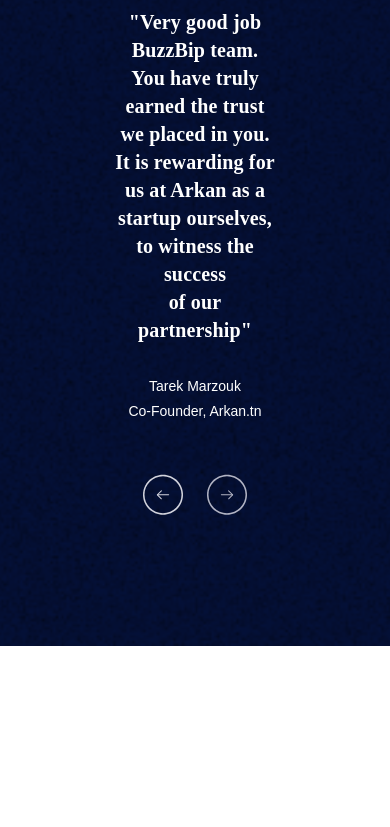
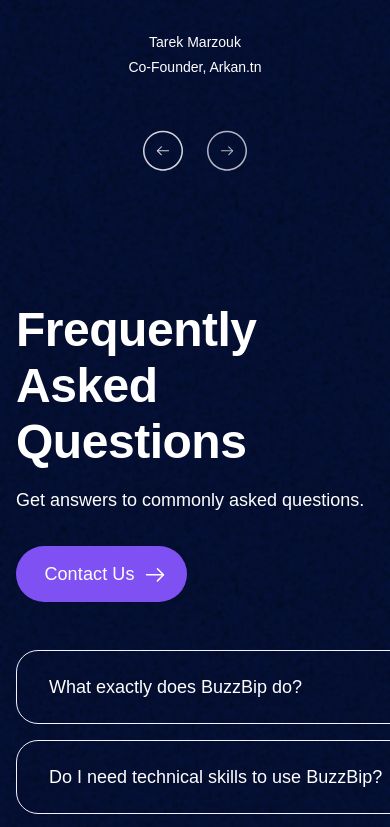
Before and after one commit to FatmaLajmiB/BuzzBip, a Next.js app: page / in a window 390 px wide. Shown: the part 10443-11270 px from the top of the page. Before the commit the page ends 11089 px from the top, so only its background shows below. Built offline with nearby package versions, Linux system fonts and the light colour scheme; a web font is replaced by a local one.

Commit message:
Q&A-Section

```diff
--- a/src/app/page.tsx
+++ b/src/app/page.tsx
@@ -3,9 +3,9 @@
 import KeyBenefitsSection from "@/components/sections/key-benefits-section/KeyBenefitsSection";
 import FeaturesSection from "@/components/sections/features-section/FeaturesSection";
 import Header from "../components/Header";
-import PartnersLogos from "@/components/sections/hero-section/PartnersLogos";
 import StepsSection from "@/components/sections/steps-section/StepsSection";
 import TestimonialsSection from "@/components/sections/testimonials-section/TestimonialsSection";
+import FAQSection from "@/components/sections/q&a-section/FAQSection";
 const TEXTURE_IMAGE_URL = "/images/Texture.png";
 
 export default function Home() {
@@ -37,8 +37,11 @@
       <div className="container mx-auto px-4 py-8 flex flex-col gap-10 pr-24 pl-24 relative z-20">
         <StepsSection />
       </div>
-      <div className="container mx-auto px-4 py-8 flex flex-col gap-10 pr-24 pl-24 relative z-20">
+      <div className="py-8 flex flex-col gap-10 relative z-20">
         <TestimonialsSection />
+      </div>
+      <div className=" flex flex-col gap-10 relative z-20">
+        <FAQSection />
       </div>
 
     </div>
--- /dev/null
+++ b/src/components/sections/q&a-section/ContactInfo.tsx
@@ -0,0 +1,66 @@
+// ContactInfo.tsx
+"use client";
+import React from "react";
+
+interface ContactInfoProps {
+  title: string;
+  description: string;
+  buttonText: string;
+  buttonLink?: string; // Optional: if the button navigates somewhere
+}
+
+function ContactInfo({
+  title,
+  description,
+  buttonText,
+  buttonLink = "#",
+}: ContactInfoProps) {
+  return (
+    <div className="flex-1 lg:mr-16 mb-12 lg:mb-0 max-w-full lg:max-w-[604px]">
+      <h2
+        className="
+          text-[48px] font-semibold leading-[56px] tracking-[-0.01em]
+          text-white mb-4
+        "
+      >
+        {title}
+      </h2>
+      <p
+        className="
+          text-[18px] font-normal leading-[28px] text-white mb-8
+        "
+      >
+        {description}
+      </p>
+      <button
+        onClick={() => (window.location.href = buttonLink)} // Basic navigation
+        className="
+          pl-2 py-4 bg-primary-500 text-white rounded-full
+          font-normal  hover:bg-purple-700 transition-colors
+          flex items-center space-x-2 text-[18px] Leading-[24px] tracking-[0.0075rem] w-[171px] h-[56px] justify-center
+        "
+      >
+        <span>{buttonText}</span>
+        {/* Right arrow icon */}
+        <svg
+          width="24"
+          height="25"
+          viewBox="0 0 24 25"
+          fill="none"
+          xmlns="http://www.w3.org/2000/svg"
+        >
+          <path
+            d="M14.4301 19.6443C14.2401 19.6443 14.0501 19.5743 13.9001 19.4243C13.6101 19.1343 13.6101 18.6543 13.9001 18.3643L19.4401 12.8243L13.9001 7.28434C13.6101 6.99434 13.6101 6.51434 13.9001 6.22434C14.1901 5.93434 14.6701 5.93434 14.9601 6.22434L21.0301 12.2943C21.3201 12.5843 21.3201 13.0643 21.0301 13.3543L14.9601 19.4243C14.8101 19.5743 14.6201 19.6443 14.4301 19.6443Z"
+            fill="white"
+          />
+          <path
+            d="M20.33 13.5742H3.5C3.09 13.5742 2.75 13.2342 2.75 12.8242C2.75 12.4142 3.09 12.0742 3.5 12.0742H20.33C20.74 12.0742 21.08 12.4142 21.08 12.8242C21.08 13.2342 20.74 13.5742 20.33 13.5742Z"
+            fill="white"
+          />
+        </svg>
+      </button>
+    </div>
+  );
+}
+
+export default ContactInfo;
--- /dev/null
+++ b/src/components/sections/q&a-section/FAQItem.tsx
@@ -0,0 +1,73 @@
+// FAQItem.tsx
+"use client";
+import React from "react";
+
+interface FAQItemProps {
+  question: string;
+  answer: string;
+  isOpen: boolean; // Prop to indicate if this item is currently open
+  onClick: () => void; // Function to call when the item is clicked
+}
+
+function FAQItem({ question, answer, isOpen, onClick }: FAQItemProps) {
+  // SVG for the Plus icon
+  const plusIconSvg = `<svg width="32" height="33" viewBox="0 0 32 33" fill="none" xmlns="http://www.w3.org/2000/svg">
+<mask id="path-1-inside-1_1805_11050" fill="white">
+<path d="M0 16.8242C0 7.98766 7.16344 0.824219 16 0.824219C24.8366 0.824219 32 7.98766 32 16.8242C32 25.6608 24.8366 32.8242 16 32.8242C7.16344 32.8242 0 25.6608 0 16.8242Z"/>
+</mask>
+<path d="M16 32.8242V31.3242C7.99187 31.3242 1.5 24.8323 1.5 16.8242H0H-1.5C-1.5 26.4892 6.33502 34.3242 16 34.3242V32.8242ZM32 16.8242H30.5C30.5 24.8323 24.0081 31.3242 16 31.3242V32.8242V34.3242C25.665 34.3242 33.5 26.4892 33.5 16.8242H32ZM16 0.824219V2.32422C24.0081 2.32422 30.5 8.81609 30.5 16.8242H32H33.5C33.5 7.15924 25.665 -0.675781 16 -0.675781V0.824219ZM16 0.824219V-0.675781C6.33502 -0.675781 -1.5 7.15924 -1.5 16.8242H0H1.5C1.5 8.81609 7.99187 2.32422 16 2.32422V0.824219Z" fill="#D3D4DD" mask="url(#path-1-inside-1_1805_11050)"/>
+<path d="M19.5556 17.4353H12.4444C12.2015 17.4353 12 17.2338 12 16.9908C12 16.7479 12.2015 16.5464 12.4444 16.5464H19.5556C19.7985 16.5464 20 16.7479 20 16.9908C20 17.2338 19.7985 17.4353 19.5556 17.4353Z" fill="white"/>
+</svg>
+`;
+
+  // SVG for the Minus icon
+  const minusIconSvg = `<svg width="32" height="33" viewBox="0 0 32 33" fill="none" xmlns="http://www.w3.org/2000/svg">
+<mask id="path-1-inside-1_1805_11055" fill="white">
+<path d="M0 16.8242C0 7.98766 7.16344 0.824219 16 0.824219C24.8366 0.824219 32 7.98766 32 16.8242C32 25.6608 24.8366 32.8242 16 32.8242C7.16344 32.8242 0 25.6608 0 16.8242Z"/>
+</mask>
+<path d="M16 32.8242V31.3242C7.99187 31.3242 1.5 24.8323 1.5 16.8242H0H-1.5C-1.5 26.4892 6.33502 34.3242 16 34.3242V32.8242ZM32 16.8242H30.5C30.5 24.8323 24.0081 31.3242 16 31.3242V32.8242V34.3242C25.665 34.3242 33.5 26.4892 33.5 16.8242H32ZM16 0.824219V2.32422C24.0081 2.32422 30.5 8.81609 30.5 16.8242H32H33.5C33.5 7.15924 25.665 -0.675781 16 -0.675781V0.824219ZM16 0.824219V-0.675781C6.33502 -0.675781 -1.5 7.15924 -1.5 16.8242H0H1.5C1.5 8.81609 7.99187 2.32422 16 2.32422V0.824219Z" fill="#D3D4DD" mask="url(#path-1-inside-1_1805_11055)"/>
+<path d="M19.5556 17.3242H12.4444C12.2015 17.3242 12 17.0976 12 16.8242C12 16.5509 12.2015 16.3242 12.4444 16.3242H19.5556C19.7985 16.3242 20 16.5509 20 16.8242C20 17.0976 19.7985 17.3242 19.5556 17.3242Z" fill="white"/>
+<path d="M16 20.8242C15.7267 20.8242 15.5 20.6227 15.5 20.3798V13.2687C15.5 13.0257 15.7267 12.8242 16 12.8242C16.2733 12.8242 16.5 13.0257 16.5 13.2687V20.3798C16.5 20.6227 16.2733 20.8242 16 20.8242Z" fill="white"/>
+</svg>
+`;
+
+  return (
+    <div
+      className={`
+        ${isOpen ? "bg-accent-purple-900" : "bg-transparent"}
+        rounded-[22px] p-6 mb-4 cursor-pointer w-[604px]
+        transition-all duration-300 ease-in-out border border-accent-purple-50 px-8
+        ${isOpen ? "shadow-lg" : ""}
+      `}
+      onClick={onClick}
+    >
+      <div className="flex justify-between items-center">
+        <h3
+          className="
+            text-[18px] font-medium leading-[24px] text-white
+            max-w-[85%]
+          "
+        >
+          {question}
+        </h3>
+        <div
+          className="text-white w-6 h-6 flex items-center justify-center"
+          dangerouslySetInnerHTML={{
+            __html: isOpen ? plusIconSvg :  minusIconSvg,
+          }}
+        />
+      </div>
+      {isOpen && (
+        <p
+          className="
+            text-[16px] font-normal leading-[24px] text-white mt-4 w-[516px]
+          "
+        >
+          {answer}
+        </p>
+      )}
+    </div>
+  );
+}
+
+export default FAQItem;
--- /dev/null
+++ b/src/components/sections/q&a-section/FAQSection.tsx
@@ -0,0 +1,86 @@
+// FAQSection.tsx
+"use client";
+import React, { useState } from 'react';
+import ContactInfo from './ContactInfo'; // Import the new ContactInfo component
+import FAQItem from './FAQItem';         // Import the new FAQItem component
+
+// Define the structure for an FAQ item
+interface FAQData {
+  question: string;
+  answer: string;
+}
+
+function FAQSection() {
+  // State to manage which FAQ item is currently open.
+  // Stores the index of the open item, or null if none are open.
+  const [openIndex, setOpenIndex] = useState<number | null>(null);
+
+  // Array of FAQ data
+  const faqData: FAQData[] = [
+    {
+      question: "What exactly does BuzzBip do?",
+      answer: "BuzzBip helps e-commerce brands boost sales and retention through AI-powered, personalized SMS and WhatsApp conversations, triggered at the right moment, without manual work.",
+    },
+    {
+      question: "Do I need technical skills to use BuzzBip?",
+      answer: "No, BuzzBip is designed to be user-friendly with an intuitive interface. You don't need any technical skills to set up and manage your campaigns.",
+    },
+    {
+      question: "Can BuzzBip integrate with my e-commerce platform?",
+      answer: "Yes, BuzzBip offers seamless integration with popular e-commerce platforms like Shopify, WooCommerce, and more. Our team can assist you with the setup process.",
+    },
+    {
+      question: "What kind of messages can I send?",
+      answer: "You can send personalized drip campaigns, abandoned cart recovery messages, product offers, post-purchase follow-ups, and more, all tailored to customer behavior.",
+    },
+    {
+      question: "How do I measure performance?",
+      answer: "BuzzBip provides comprehensive analytics and reporting tools to track the performance of your campaigns, including conversion rates, revenue generated, and customer engagement.",
+    },
+    {
+      question: "What is WhatsApp Business Platform / API (WABA)?",
+      answer: "WhatsApp Business Platform (WABA) is a secure, scalable solution for medium and large businesses to communicate with customers on WhatsApp, enabling features like automated messaging, quick replies, and CRM integration.",
+    },
+  ];
+
+  // Function to toggle the open/closed state of an FAQ item
+  const toggleFAQ = (index: number) => {
+    setOpenIndex(openIndex === index ? null : index);
+  };
+
+  return (
+    <div
+      className="
+        min-h-[700px] /* Minimum height for the section */
+        w-full w-[1440px]/* Take full width */
+        px-4 md:px-8 lg:px-24 /* Responsive padding */
+        flex flex-col lg:flex-row items-start /* Arrange content in a row on large screens */
+        justify-center /* Center content horizontally */
+        overflow-hidden /* Hide overflow if content extends */
+      "
+    >
+      {/* Left side: Heading and Contact Us button (now handled by ContactInfo component) */}
+      <ContactInfo
+        title="Frequently Asked Questions"
+        description="Get answers to commonly asked questions."
+        buttonText="Contact Us"
+        // buttonLink="/contact" // Example: uncomment and set actual link
+      />
+
+      {/* Right side: FAQ Accordion */}
+      <div className="flex-1 w-full max-w-full lg:max-w-[604px]">
+        {faqData.map((item, index) => (
+          <FAQItem
+            key={index}
+            question={item.question}
+            answer={item.answer}
+            isOpen={openIndex === index}
+            onClick={() => toggleFAQ(index)}
+          />
+        ))}
+      </div>
+    </div>
+  );
+}
+
+export default FAQSection;
```
